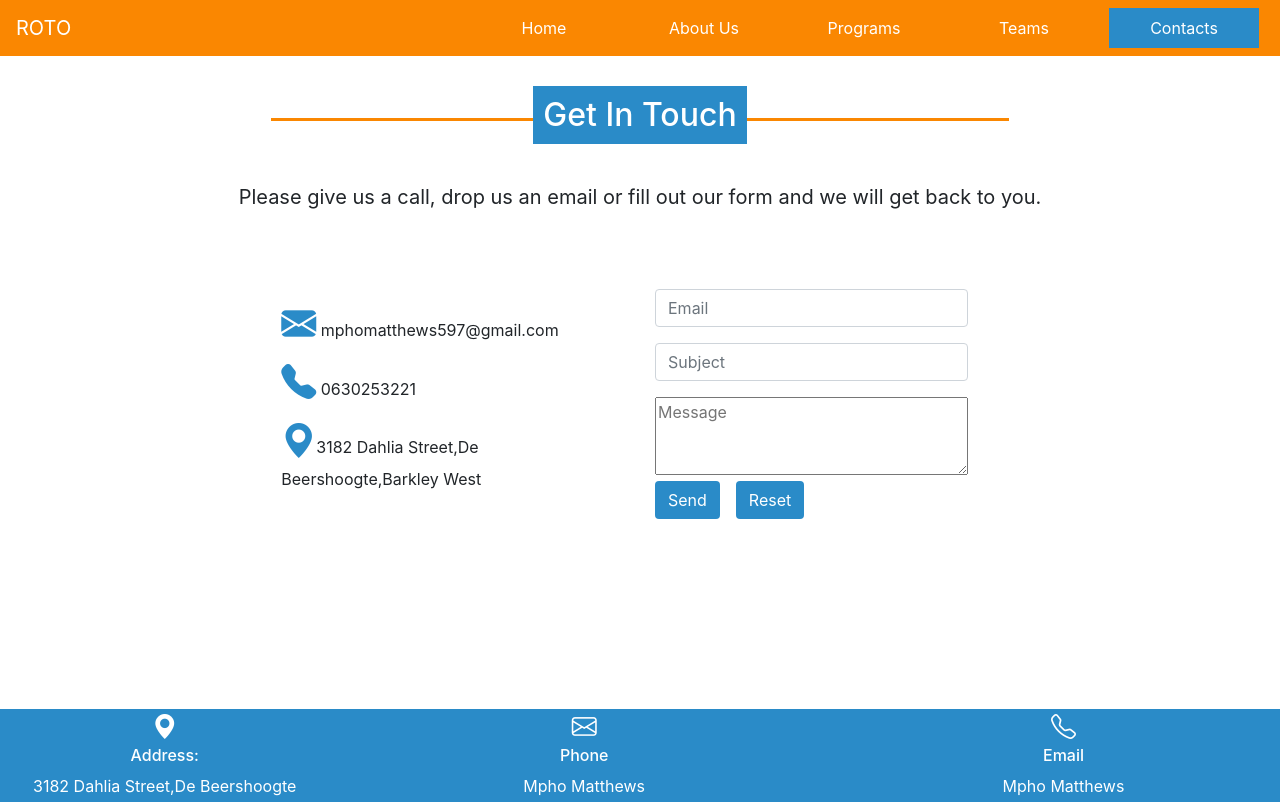
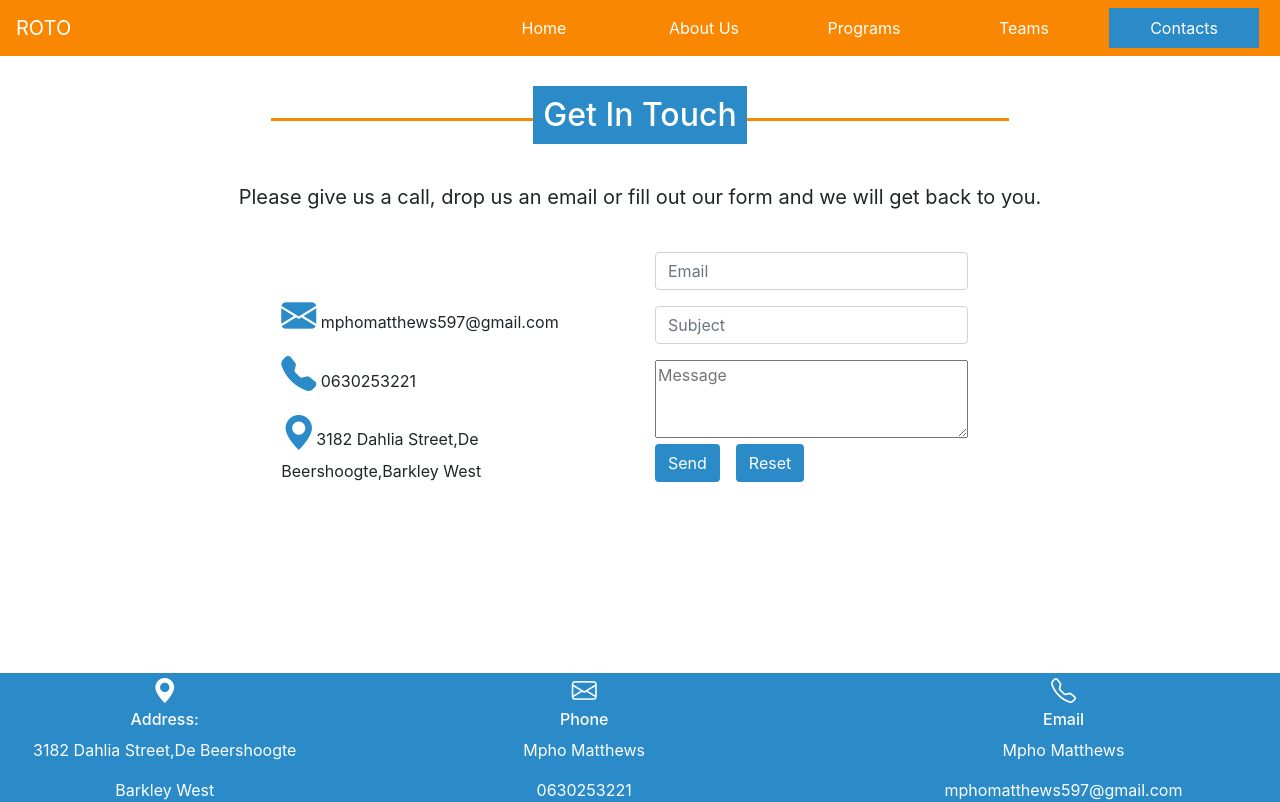
Before and after one commit to TsikaBullRat/Roto, a React (Create React App) app: page /contacts in a window 1280 px wide. Shown: the top 802 px of the page. Built offline with nearby package versions, Linux system fonts and the light colour scheme.

Commit message:
New updates + Clean Up

```diff
--- a/src/components/Contacts.js
+++ b/src/components/Contacts.js
@@ -26,7 +26,7 @@ export const Contacts = () => {
 
                     <div className="col-lg-6  col-sm-12 ">
                         <div className="logos">
-                            <div className="mt-4" >
+                            <div className="mt-3" >
                                 <div className='Space-around'> <i className="bi bi-envelope-fill"></i> mphomatthews597@gmail.com</div>
                                 <div className='Space-around'> <i className="bi bi-telephone-fill"></i> 0630253221</div>
                                 <div className='Space-around'> <i className="bi bi-geo-alt-fill"></i>3182 Dahlia Street,De Beershoogte,Barkley West</div>
@@ -36,7 +36,7 @@ export const Contacts = () => {
 
                     <div className="col-lg-6  col-sm-12  ">
 
-                        <div className="mt-5">
+                        <div className="mt-4">
                             <form onSubmit={sendEmail} className="form">
                                 <input type="email" placeholder="Email" className="form-control w-50" name="email" aria-describedby="emailHelp" />
                                 <input type="text" placeholder="Subject" className="form-control w-50 mt-3" name="subject" aria-describedby="emailHelp" />
```
